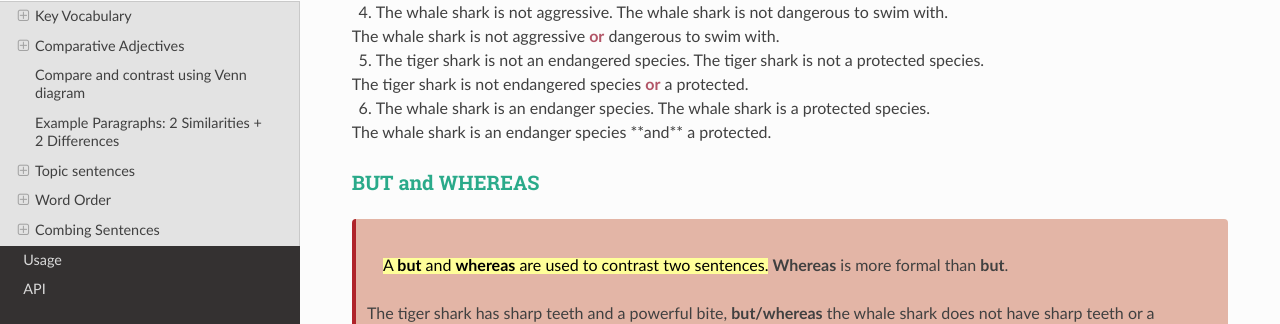
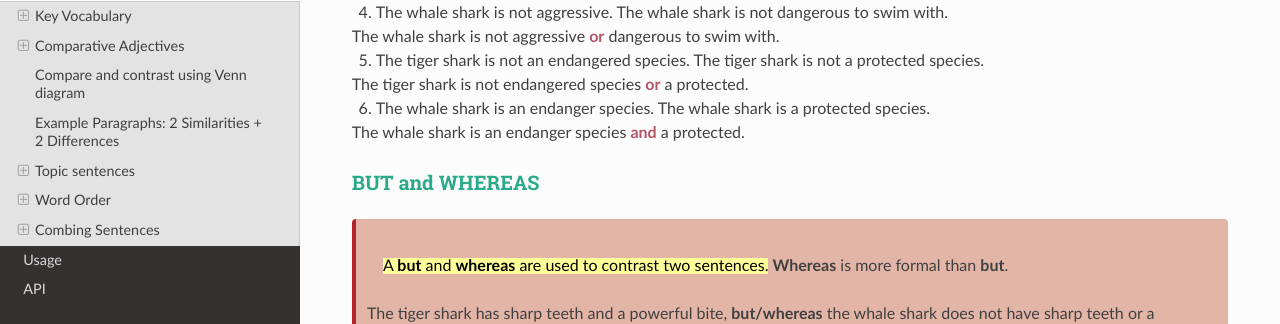
Before and after one commit to vpa24/ESL-47---Intermediate-Low-Integrated-Reading-Writing, a Sphinx documentation site: the page built from docs/source/unit1.md, in a window 1280 px wide and 900 px high, scrolled down 6215 px. Shown: the part 135-459 px from the top of the window. Built offline with Sphinx 7.4.7 and the Read the Docs theme 2.0.0, drawn with Linux system fonts in a browser that asks for light colours.

Commit message:
change to strong html element

```diff
--- a/docs/source/unit1.md
+++ b/docs/source/unit1.md
@@ -286,7 +286,7 @@ In <strong><em>negative sentences</em></strong>, use <strong>or</strong>:
    <li>The tiger shark is not an endangered species. The tiger shark is not a protected species.</li>
    <div class="ml-2m">The tiger shark is not endangered species <strong>or</strong> a protected.</div>
    <li>The whale shark is an endanger species. The whale shark is a protected species.</li>
-   <div class="ml-2m">The whale shark is an endanger species **and** a protected.</div>
+   <div class="ml-2m">The whale shark is an endanger species <strong>and</strong> a protected.</div>
 </ol>
 
 ### BUT and WHEREAS
```
